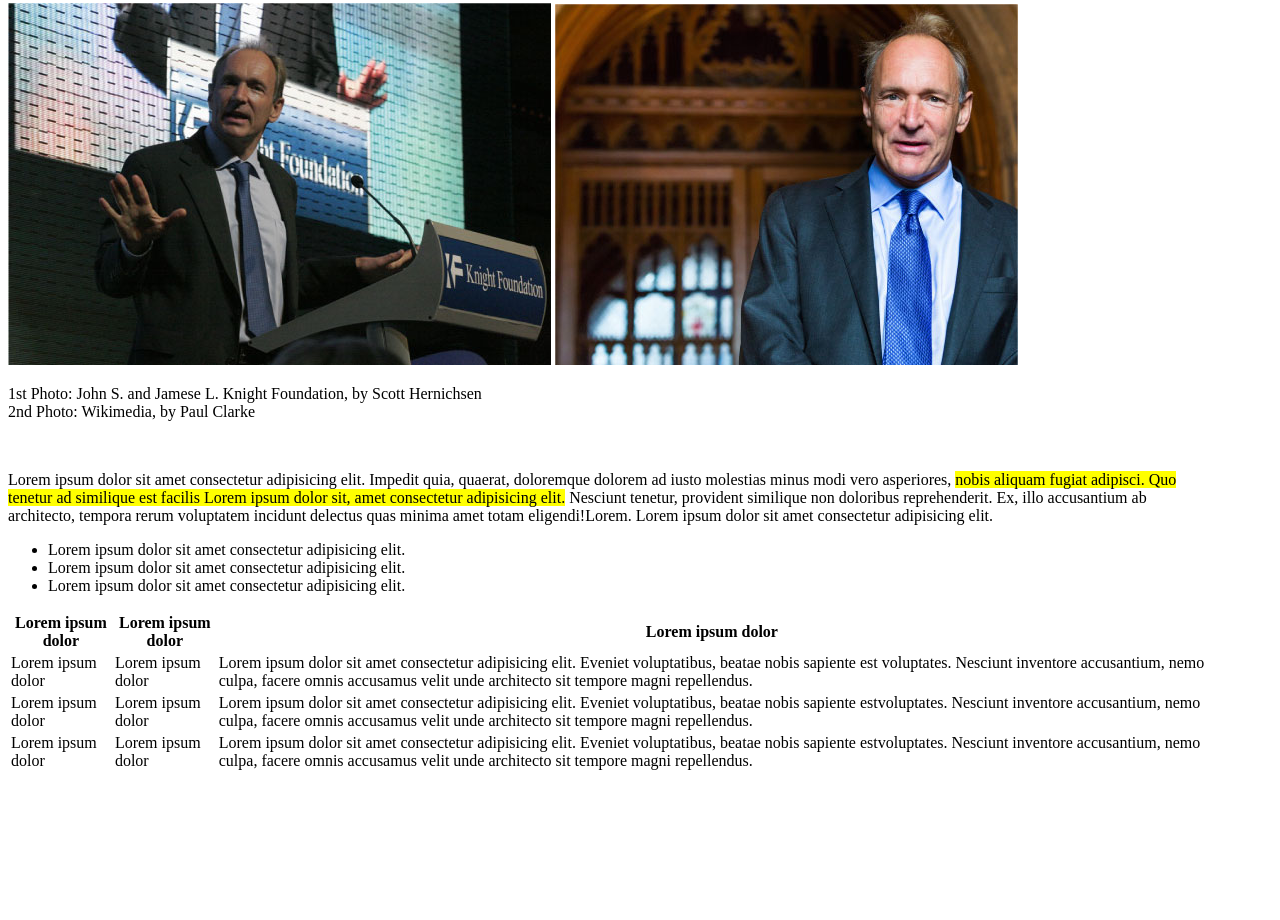
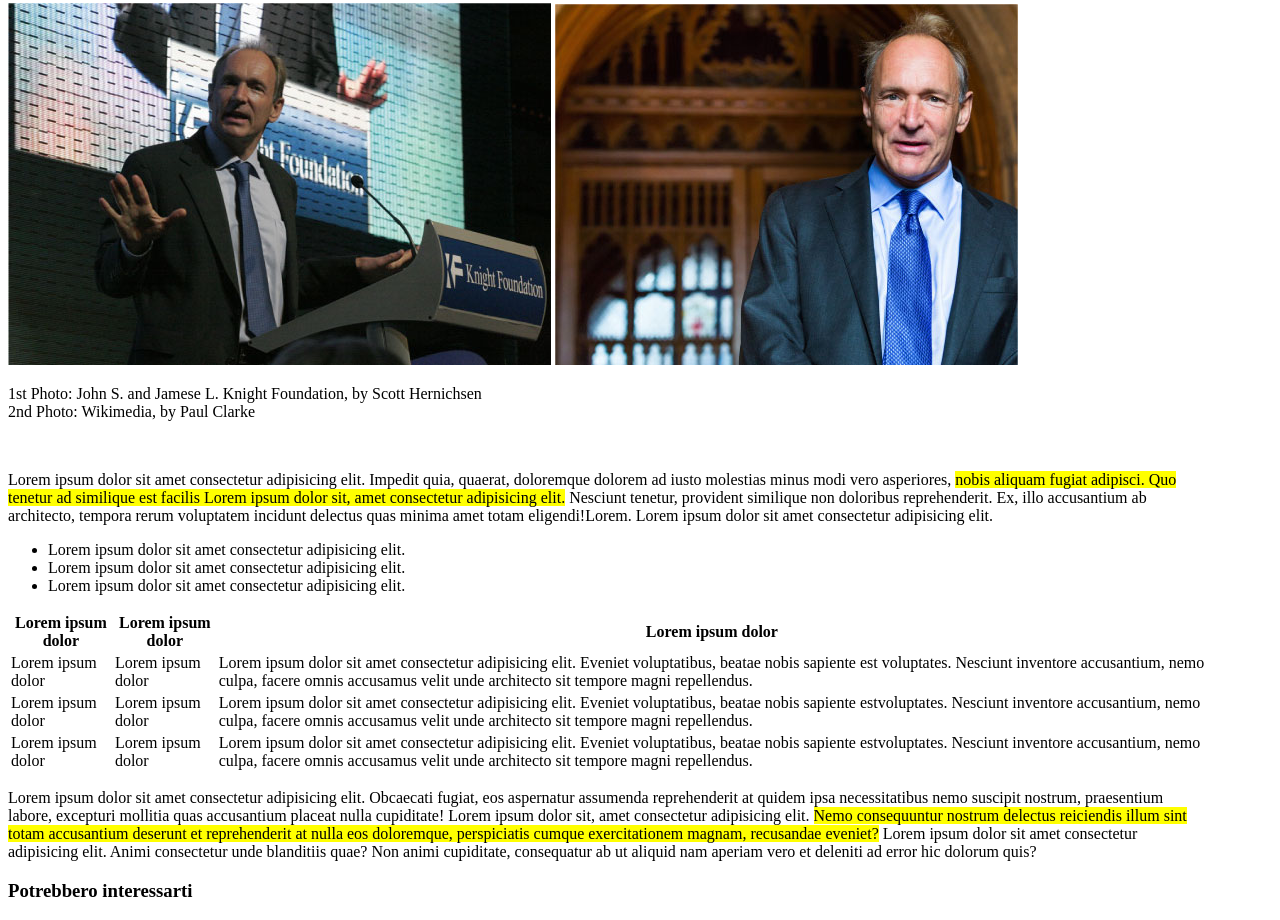
Before and after one commit to Gtp87/html-css-booleaner, a plain HTML site: page index.html in a window 1280 px wide. Shown: the part 267-1187 px from the top of the page. Before the commit the page ends 1048 px from the top, so only its background shows below. Drawn offline with Linux system fonts and the light colour scheme.

Commit message:
add footer

```diff
--- a/index.html
+++ b/index.html
@@ -70,15 +70,15 @@
                 </tbody>
             </table>
         </div>
-
-
-
-
+        <div>
+            <p>Lorem ipsum dolor sit amet consectetur adipisicing elit. Obcaecati fugiat, eos aspernatur assumenda reprehenderit at quidem ipsa necessitatibus nemo suscipit nostrum, praesentium labore, excepturi mollitia quas accusantium placeat nulla cupiditate! Lorem ipsum dolor sit, amet consectetur adipisicing elit. <span class="yellow">Nemo consequuntur nostrum delectus reiciendis illum sint totam accusantium deserunt et reprehenderit at nulla eos doloremque, perspiciatis cumque exercitationem magnam, recusandae eveniet?</span> Lorem ipsum dolor sit amet consectetur adipisicing elit. Animi consectetur unde blanditiis quae? Non animi cupiditate, consequatur ab ut aliquid nam aperiam vero et deleniti ad error hic dolorum quis?</p>
+        </div>
     </main>
     <!-- /parte principale -->
 
     <!-- footer -->
     <footer>
+        <h3>Potrebbero interessarti</h3>
 
     </footer>
     <!-- footer -->
```
